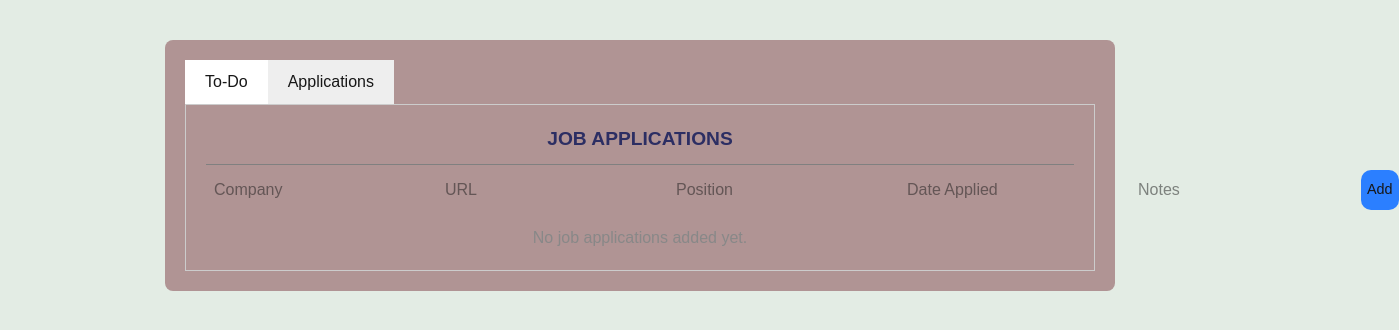
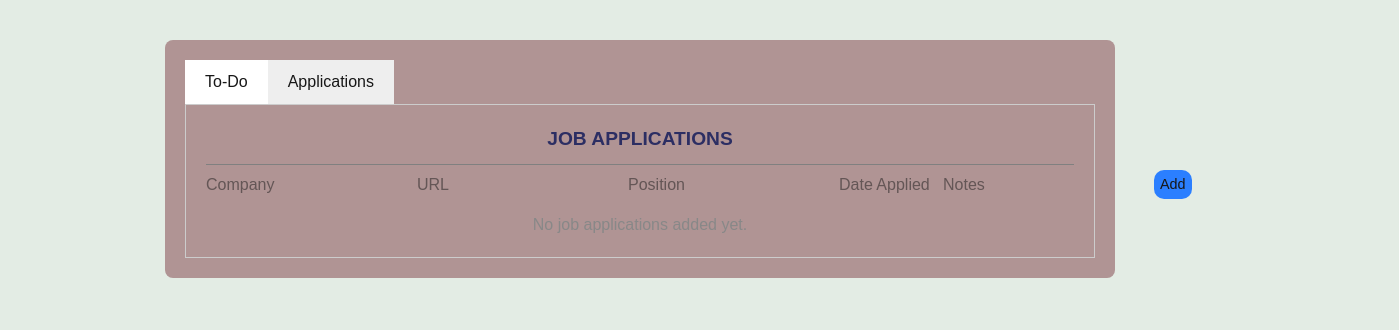
Before and after one commit to scoutit/next-todo-list, a Next.js app: page / in a window 1280 px wide. Both pictures are taken after a click on the button "Applications". Shown: the top 330 px of the page, 1399 px wide, since content can reach past the window. Built offline with nearby package versions, Linux system fonts and the light colour scheme.

Commit message:
fix details header format

```diff
--- a/src/app/components/DetailsHeader.tsx
+++ b/src/app/components/DetailsHeader.tsx
@@ -20,14 +20,13 @@ export default function DetailsHeader({
   return (
     <>
       <h1 className={"title-header"}>Job Applications</h1>
-      <div style={{ display: "flex", gap: 8, marginBottom: 16 }}>
+      <div style={{ display: "flex", gap: 4, marginBottom: 14 }}>
         <input
           value={inputJobDetails.company}
           onChange={(e) =>
             setInputJobDetails({ ...inputJobDetails, company: e.target.value })
           }
           placeholder="Company"
-          style={{ flex: 1, padding: 8 }}
         />
         <input
           value={inputJobDetails.url}
@@ -35,7 +34,7 @@ export default function DetailsHeader({
             setInputJobDetails({ ...inputJobDetails, url: e.target.value })
           }
           placeholder="URL"
-          style={{ flex: 1, padding: 8 }}
+          style={{ flex: 1 }}
         />
         <input
           value={inputJobDetails.position}
@@ -43,7 +42,6 @@ export default function DetailsHeader({
             setInputJobDetails({ ...inputJobDetails, position: e.target.value })
           }
           placeholder="Position"
-          style={{ flex: 1, padding: 8 }}
         />
         <input
           value={inputJobDetails.dateApplied}
@@ -54,7 +52,7 @@ export default function DetailsHeader({
             })
           }
           placeholder="Date Applied"
-          style={{ flex: 1, padding: 8 }}
+          style={{ width: 100 }}
         />
         <input
           value={inputJobDetails.notes}
@@ -65,7 +63,6 @@ export default function DetailsHeader({
             })
           }
           placeholder="Notes"
-          style={{ flex: 1, padding: 8 }}
         />
         <button
           className={"bg-blue-500 add-remove-button"}
```
